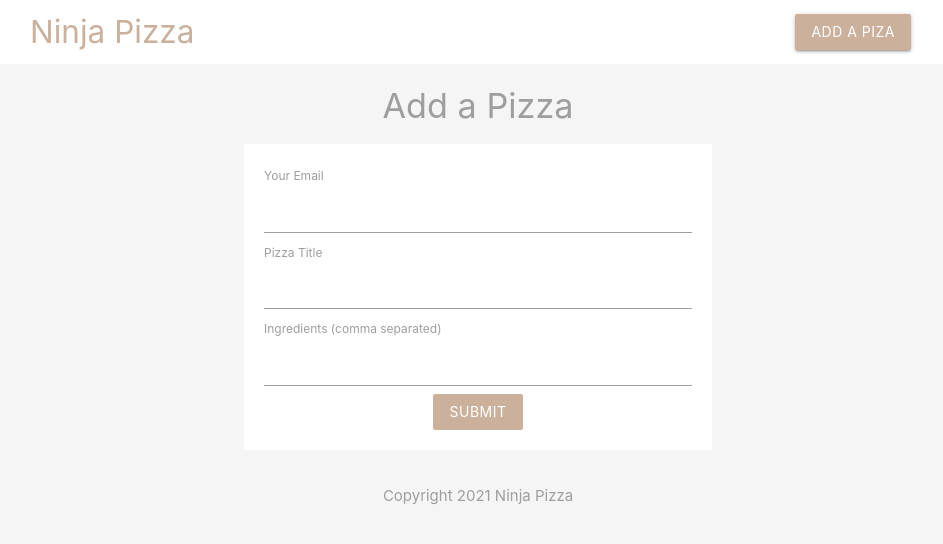
After one commit to taotara/ninja_pizza, a PHP site: page /add.php in a window 1280 px wide. The commit adds this page. Shown: the top 544 px of the page, without its empty margins (162-1105 px from the left). Run offline with PHP 8.4, Linux system fonts and the light colour scheme.

Commit message:
added an add page

```diff
--- /dev/null
+++ b/add.php
@@ -0,0 +1,29 @@
+<?php
+    if(isset($_POST['submit'])) {
+        echo htmlspecialchars($_POST['email']);
+        echo htmlspecialchars($_POST['title']);
+        echo htmlspecialchars($_POST['ingredients']);
+    }
+?>
+<!DOCTYPE html>
+<html lang="en">
+    <?php include('templates/header.php'); ?>
+
+    <section class="container grey-text">
+        <h4 class="center">Add a Pizza</h4>
+        <form class="white" action="add.php" method="POST">
+            <label for="">Your Email</label>
+            <input type="text" name="email">
+            <label for="">Pizza Title</label>
+            <input type="text" name="title">
+            <label for="">Ingredients (comma separated)</label>
+            <input type="text" name="ingredients">
+            <div class="center">
+                <input type="submit" name="submit" value="submit" class="btn brand z-depth-0">
+            </div>
+        </form>
+
+    </section>
+
+    <?php include('templates/footer.php'); ?>
+</html>
--- a/index.php
+++ b/index.php
@@ -6,6 +6,4 @@
     <?php include('templates/header.php'); ?>
 
     <?php include('templates/footer.php'); ?>
-
-
 </html>
--- a/templates/style.css
+++ b/templates/style.css
@@ -4,3 +4,8 @@
 .brand-text {
     color: #cbb09c !important;
 }
+form {
+    max-width: 468px;
+    margin: 20px auto;
+    padding: 20px;
+}
```
